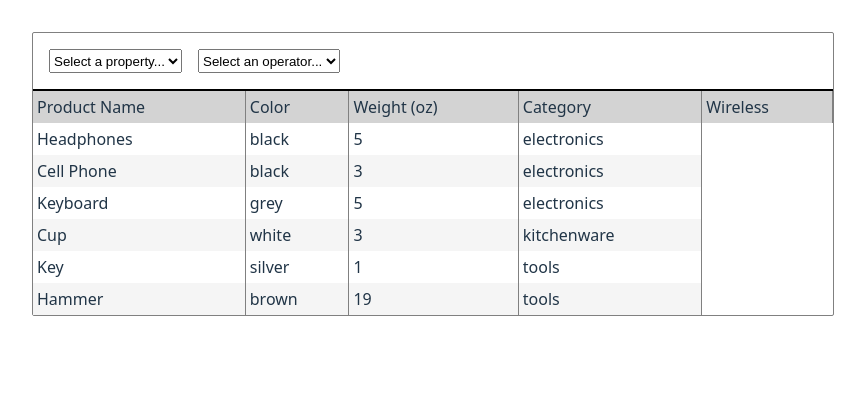
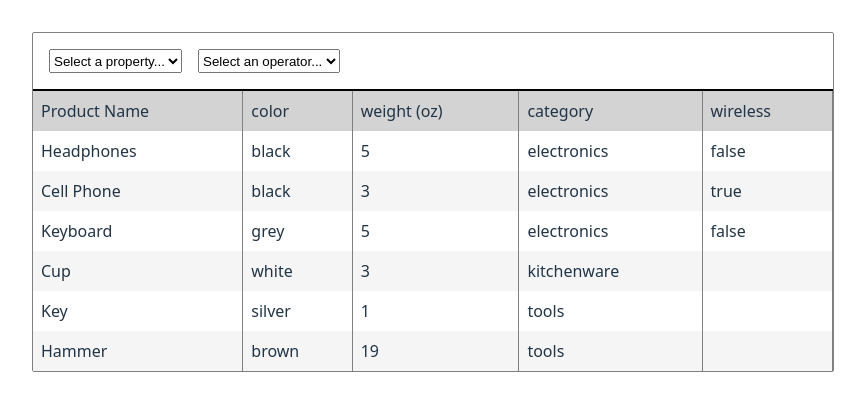
Before and after one commit to eduardomcv/salsify-coding-challenge, a React (Vite) app: page / in a window 1280 px wide. Shown: the top 410 px of the page, without its empty margins (207-1072 px from the left). Built offline with nearby package versions, Linux system fonts and the light colour scheme.

Commit message:
add products table component

```diff
--- a/src/components/App/App.css
+++ b/src/components/App/App.css
@@ -1,42 +1,9 @@
 #root {
-  margin: 0 auto;
-  padding: 2rem;
+	margin: 0 auto;
+	padding: 2rem;
 }
 
 .container {
-  border: 1px solid grey;
-  border-radius: 2px;
-
-  table {
-    min-width: 800px;
-    text-align: left;
-    border-top: 2px solid black;
-  }
-
-  th {
-    font-weight: 400;
-    background-color: lightgray;
-  }
-
-  th,
-  td {
-    padding: 0.25rem;
-    border-right: 1px solid grey;
-  }
-
-  table,
-  th,
-  td {
-    border-collapse: collapse;
-  }
-
-  tbody {
-    tr:nth-child(even) {
-      background-color: #f5f5f5;
-    }
-
-    tr:nth-child(odd) {
-      background-color: #ffffff;
-    }
-  }
+	border: 1px solid grey;
+	border-radius: 2px;
 }
--- a/src/components/App/App.tsx
+++ b/src/components/App/App.tsx
@@ -1,10 +1,10 @@
 import { useState } from "react";
+
 import { PropertyID, OperatorID } from "../../datastoreTypes";
 import { ProductFilter } from "../ProductFilter";
+import { ProductsTable } from "../ProductsTable";
 
 import "./App.css";
-
-const products = window.datastore.getProducts();
 
 export function App() {
   const [selectedPropertyID, setSelectedPropertyID] =
@@ -37,27 +37,11 @@ export function App() {
         onOperatorChange={handleOperatorChange}
         onInputChange={handleInputChange}
       />
-      <table>
-        <thead>
-          <tr>
-            <th scope="col">Product Name</th>
-            <th scope="col">Color</th>
-            <th scope="col">Weight (oz)</th>
-            <th scope="col">Category</th>
-            <th scope="col">Wireless</th>
-          </tr>
-        </thead>
-        <tbody>
-          {products.map((product) => (
-            <tr>
-              <td>{product.property_values[0].value}</td>
-              <td>{product.property_values[1].value}</td>
-              <td>{product.property_values[2].value}</td>
-              <td>{product.property_values[3].value}</td>
-            </tr>
-          ))}
-        </tbody>
-      </table>
+      <ProductsTable
+        selectedPropertyID={selectedPropertyID}
+        selectedOperatorID={selectedOperatorID}
+        inputValue={inputValue}
+      />
     </div>
   );
 }
--- /dev/null
+++ b/src/components/ProductsTable/ProductsTable.css
@@ -0,0 +1,29 @@
+.products-table {
+	min-width: 800px;
+	text-align: left;
+	border-top: 2px solid black;
+	border-collapse: collapse;
+	empty-cells: show;
+
+	th {
+		font-weight: 400;
+		background-color: lightgray;
+	}
+
+	th,
+	td {
+		padding: 0.5rem;
+		border-right: 1px solid grey;
+		border-collapse: collapse;
+	}
+
+	tbody {
+		tr:nth-child(even) {
+			background-color: #f5f5f5;
+		}
+
+		tr:nth-child(odd) {
+			background-color: #ffffff;
+		}
+	}
+}
--- /dev/null
+++ b/src/components/ProductsTable/ProductsTable.tsx
@@ -0,0 +1,60 @@
+import { OperatorID, PropertyID } from "../../datastoreTypes";
+
+import "./ProductsTable.css";
+
+const PRODUCTS = window.datastore.getProducts();
+const PROPERTIES = window.datastore.getProperties();
+
+const PROPERTY_ID_NAME_MAP = PROPERTIES.reduce(
+  (acc, property) => {
+    acc[property.id] = property.name;
+    return acc;
+  },
+  {} as Record<PropertyID, string>,
+);
+
+// In this case, the property ids are numbers, but they could be anything else.
+const PROPERTY_ID_ORDER: PropertyID[] = [0, 1, 2, 3, 4];
+
+export interface ProductsTableProps {
+  selectedPropertyID: PropertyID | null;
+  selectedOperatorID: OperatorID | null;
+  inputValue: string | string[];
+}
+
+export function ProductsTable(props: ProductsTableProps) {
+  const { selectedPropertyID, selectedOperatorID, inputValue } = props;
+
+  return (
+    <table className="products-table">
+      <thead>
+        <tr>
+          {PROPERTY_ID_ORDER.map((id) => (
+            <th key={id} scope="col">
+              {PROPERTY_ID_NAME_MAP[id]}
+            </th>
+          ))}
+        </tr>
+      </thead>
+      <tbody>
+        {PRODUCTS.map((product) => {
+          const sortedProperties = PROPERTY_ID_ORDER.map((id) =>
+            product.property_values.find((value) => value.property_id === id),
+          );
+
+          return (
+            <tr key={product.id}>
+              {sortedProperties.map((property, index) => {
+                if (!property) {
+                  return <td key={`empty-${index}`} />;
+                }
+
+                return <td key={property.property_id}>{property.value}</td>;
+              })}
+            </tr>
+          );
+        })}
+      </tbody>
+    </table>
+  );
+}
--- /dev/null
+++ b/src/components/ProductsTable/index.ts
@@ -0,0 +1 @@
+export { ProductsTable } from "./ProductsTable.tsx";
```
